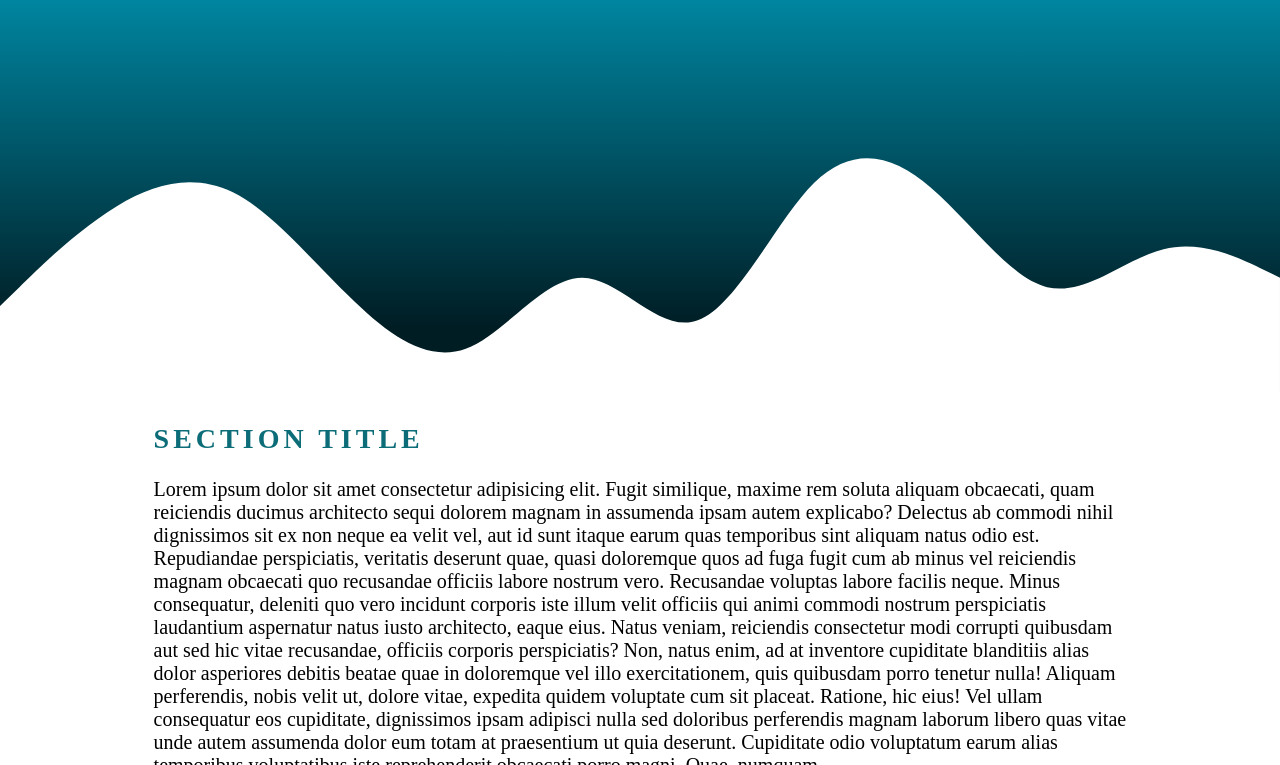
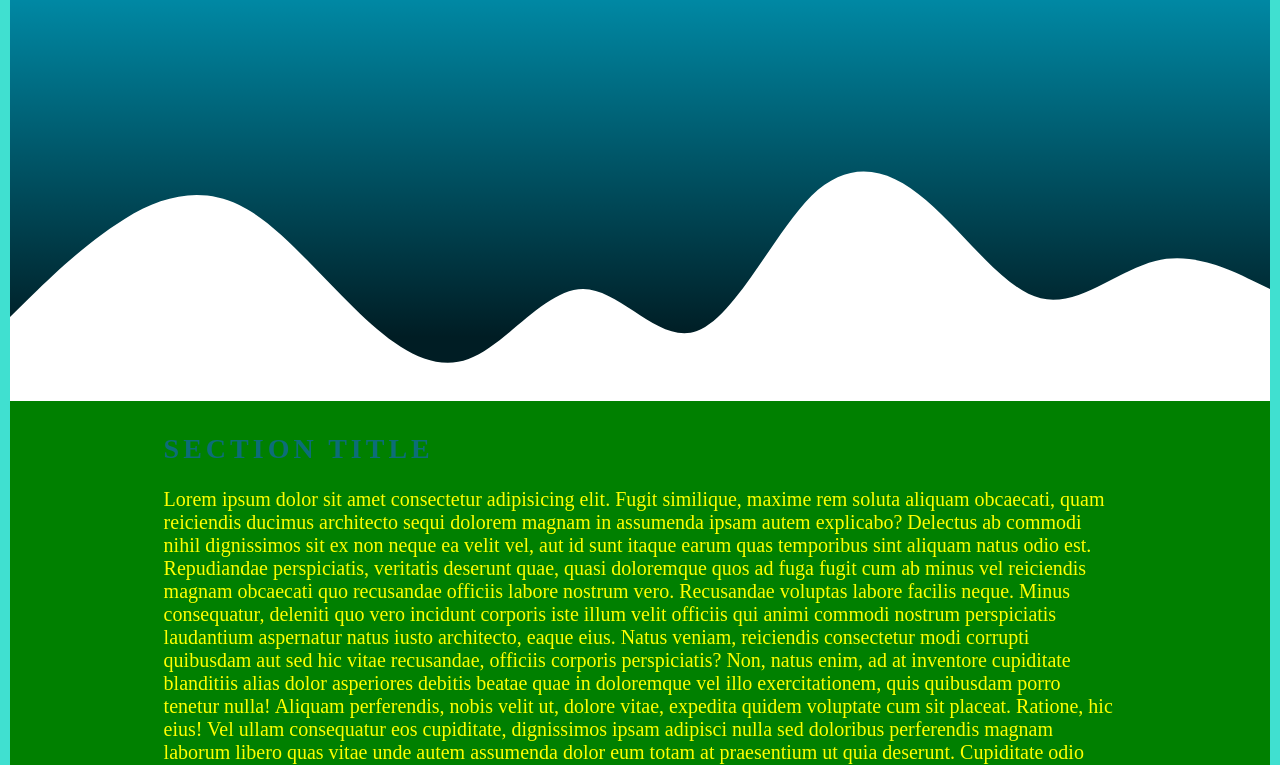
Before and after one commit to druiz10-coder/mobile-friendly-practice, a plain HTML site: page index.html in a window 1280 px wide. Shown: the part 249-1014 px from the top of the page. Drawn offline with nearby package versions, Linux system fonts and the light colour scheme.

Commit message:
made mediapoints

```diff
--- a/css/style.css
+++ b/css/style.css
@@ -70,3 +70,54 @@
     font-size: 24px;
     margin: 10vh 0;
 }
+/* Break points */
+@media screen and (min-width: 1024px) {
+    html {
+
+        border: 10px solid turquoise;
+    }
+
+    body {
+        background: pink;
+
+    }
+}
+
+
+@media screen and (min-width: 576px) {
+    body {
+        background-color: yellow;
+        color: black;
+
+    }
+}
+
+@media screen and (min-width: 768px) {
+    body {
+        background-color: purple;
+        color: gold;
+
+    }
+}
+
+@media screen and (min-width: 992px) {
+    body {
+        background-color: orange;
+        color: blue;
+    }
+}
+
+@media screen and (min-width: 1200px) {
+    body {
+        background-color: green;
+        color: yellow;
+    }
+}
+
+
+@media print {
+    body{
+        background: white;
+        color: black;
+    }
+}
```
